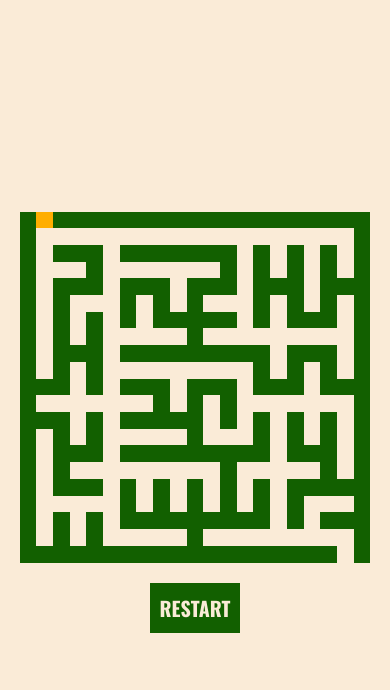
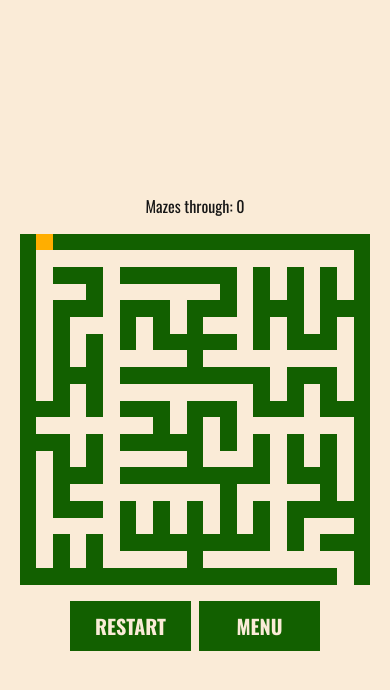
Before and after one commit to ccostafrias/maze-game, a React (Create React App) app: page / in a window 390 px wide. Both pictures are taken after a click on the button "START GAME". Shown: the top 690 px of the page. Built offline with nearby package versions, Linux system fonts and the light colour scheme.

Commit message:
add back button and mobile support

```diff
--- a/src/App.css
+++ b/src/App.css
@@ -63,6 +63,10 @@ img {
     max-width: 100%;
 }
 
+html, body {
+    overscroll-behavior-y: none;
+    overflow: hidden;
+}
 
 body {
     display: flex;
@@ -107,7 +111,6 @@ main {
 .bttn {
     background-color: var(--secundary-color);
     color: var(--primary-color);
-    margin-top: 1em;
     text-transform: uppercase;
     font-weight: var(--fw-bold);
     font-size: var(--fs-400);
@@ -147,6 +150,13 @@ main {
 }
 
 /* Menu */
+
+.main-game {
+    display: flex;
+    flex-direction: column;
+    align-items: center;
+    gap: 1rem;
+}
 
 .main-menu {
     display: flex;
@@ -202,7 +212,7 @@ main {
     display: none;
 }
 
-.difficult-bttns {
+.bttns-wrapper {
     display: flex;
     width: 250px;
     flex-direction: row;
@@ -211,7 +221,7 @@ main {
     gap: .5rem;
 }
 
-.difficult-bttns > .bttn {
+.bttns-wrapper > .bttn {
     flex: 1 1 0px;
 }
 
--- a/src/Menu.js
+++ b/src/Menu.js
@@ -60,7 +60,7 @@ export default function Menu(props) {
                 <div className="option-wrapper">
                     <h3>Difficult</h3>
                     <form onSubmit={handleSubmit}>
-                        <div className="difficult-bttns">
+                        <div className="bttns-wrapper">
                             <input
                                 type="radio"
                                 className="difficult-radio"
--- a/src/Table.js
+++ b/src/Table.js
@@ -12,6 +12,7 @@ export default function Table(props) {
     const [player, setPlayer] = useState({x: 1, y: 0})
     const [maze, setMaze] = useState(restartMaze())
     const [mouseDown, setMouseDown] = useState(false)
+    const [score, setScore] = useState(0)
 
     function restartMaze(np = {x: 1, y: 0}) {
         return (
@@ -86,7 +87,6 @@ export default function Table(props) {
     function buildMaze() {
         const countFrountier = maze.filter(m => m.type === 'frontier').length
         if (countFrountier <= 0) {
-            setGameState('finish')
             setMaze(prevMaze => prevMaze.map(m => ({...m, actual: false})))
             return
         }
@@ -117,7 +117,6 @@ export default function Table(props) {
         else if (e.type === 'mouseup' || e.type === 'touchend') setMouseDown(false)
     }
 
-    // ADICIONAR TECLA R PRA RESET
     function keyhandle(e) {
         if (e.key === 'r') restartTable()
     }
@@ -168,7 +167,7 @@ export default function Table(props) {
             for (let r = ly+addLow; r < hy+addHigh; r++) {
                 const cell = maze[x + r * tableSize]
                 if (cell.type === 'end') return 'end'
-                if (cell.type !== 'in') return false
+                if (cell.type !== 'in' && cell.type !== 'trail') return false
                 between.push(maze[x + r * tableSize])
             }
             return between
@@ -181,7 +180,7 @@ export default function Table(props) {
             for (let c = lx+addLow; c < hx+addHigh; c++) {
                 const cell = maze[c + y * tableSize]
                 if (cell.type === 'end') return 'end'
-                if (cell.type !== 'in') return false
+                if (cell.type !== 'in' && cell.type !== 'trail') return false
                 between.push(maze[c + y * tableSize])
             }
             return between
@@ -190,7 +189,8 @@ export default function Table(props) {
         return false
     }
 
-    function restartGame() {
+    function restartGame(dev = false) {
+        if (!dev) setScore(prevScore => prevScore + 1)
         setPlayer({x: 1, y: 0})
         setMaze(restartMaze())
         setCount(Math.random(1))
@@ -250,12 +250,18 @@ export default function Table(props) {
 
     return (
         <main className="main-game">
+            <div>
+                <h3>Mazes through: {score}</h3>
+            </div>
             <div className="table" style={{
                 gridTemplateColumns: `repeat(${tableSize}, 1fr)`
             }}>
                 {tableCells}
             </div>
-            <button className="bttn bttn-plus" onClick={restartTable}>Restart</button>
+            <div className="bttns-wrapper">
+                <button className="bttn bttn-plus" onClick={() => restartGame(true)}>Restart</button>
+                <button className="bttn bttn-plus" onClick={() => setGameState('menu')}>Menu</button>
+            </div>
         </main>
     )
 }
```
